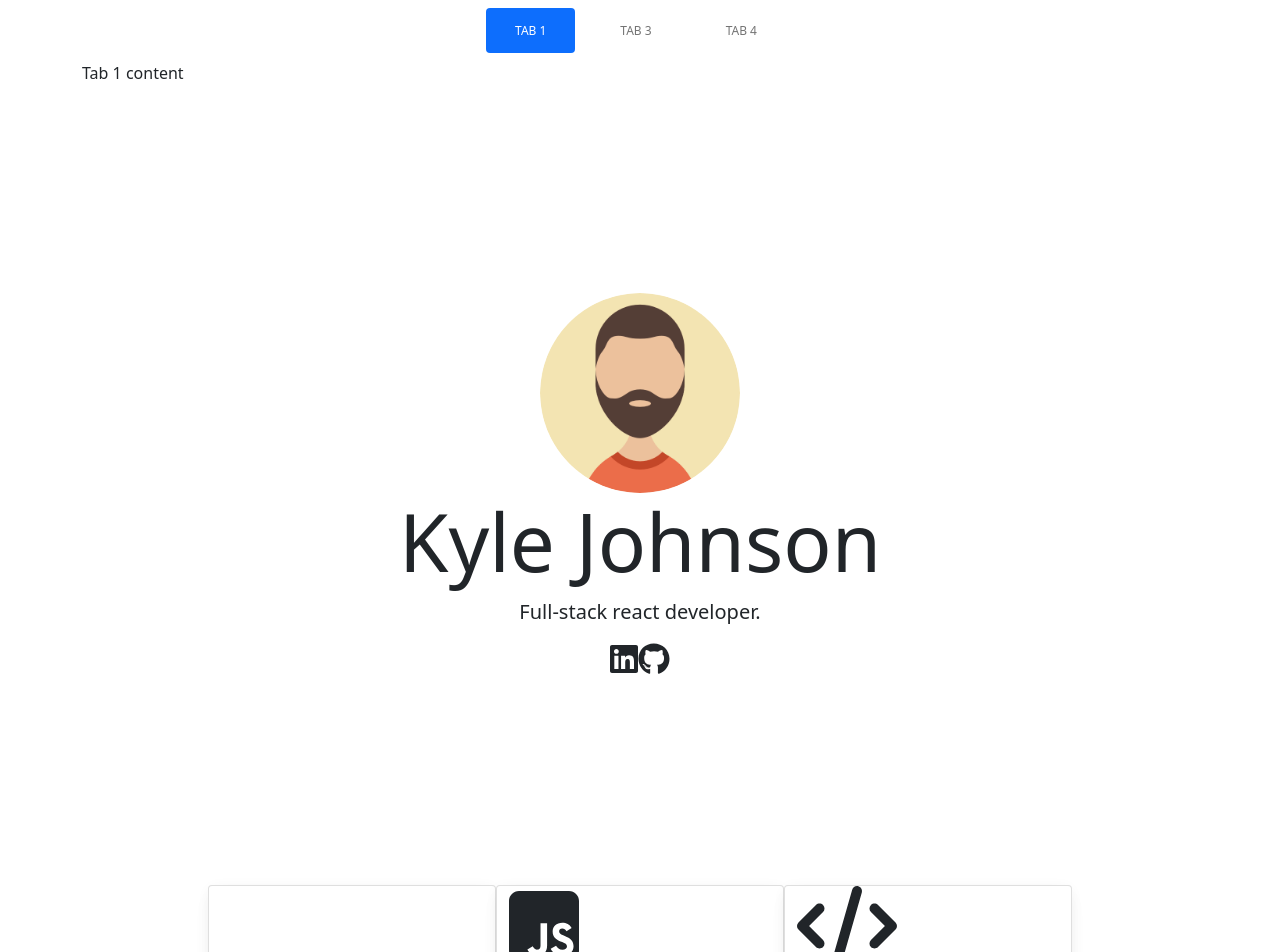
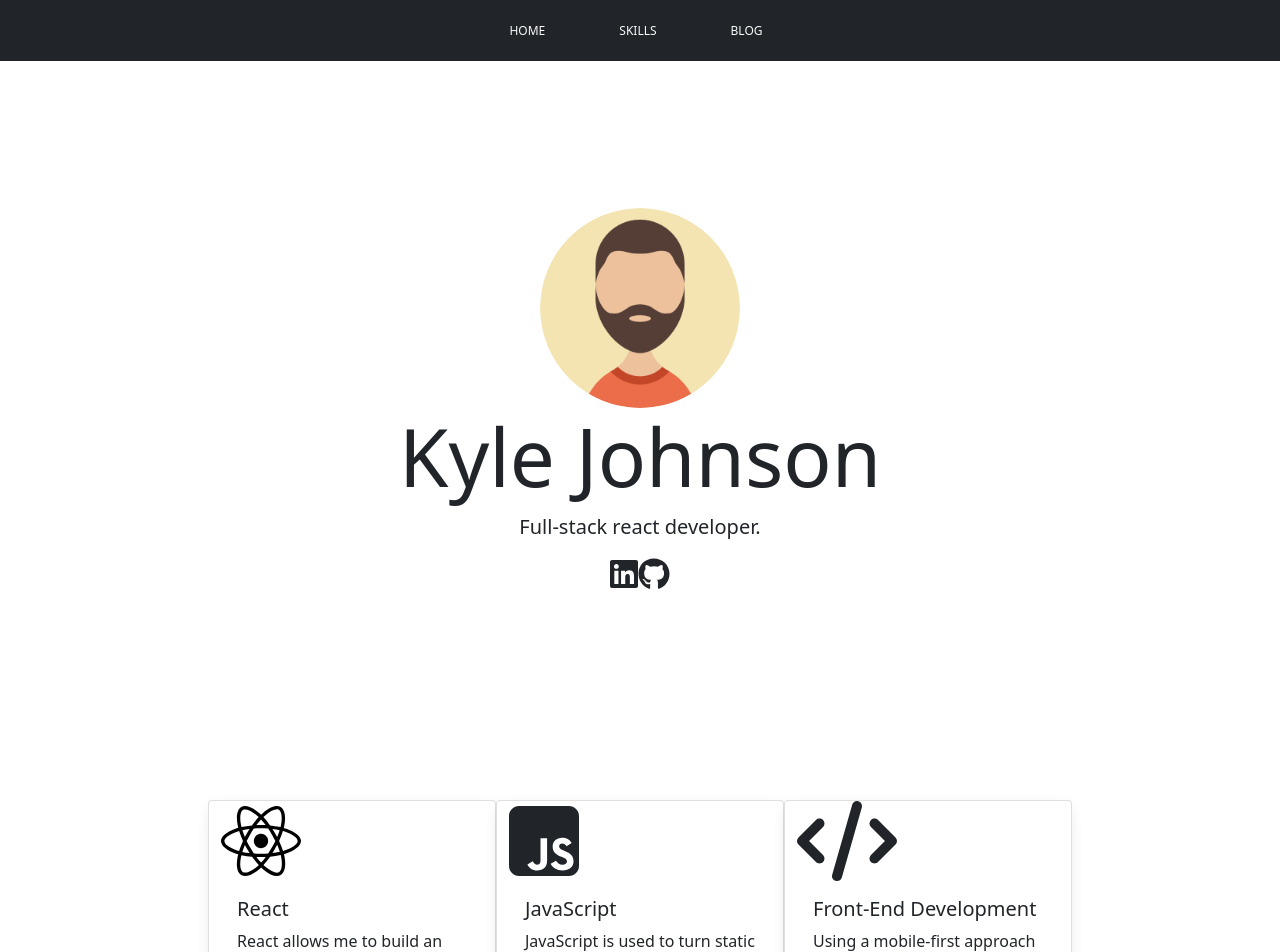
Before and after one commit to 11kyle/professional-website, a React (Create React App) app: page / in a window 1280 px wide. Shown: the top 952 px of the page. Built offline with nearby package versions, Linux system fonts and the light colour scheme.

Commit message:
Last commit of the night

```diff
--- a/package.json
+++ b/package.json
@@ -15,6 +15,7 @@
     "react": "^17.0.2",
     "react-bootstrap": "^2.1.2",
     "react-dom": "^17.0.2",
+    "react-router-dom": "^6.2.1",
     "react-scripts": "5.0.0",
     "recharts": "^2.1.9",
     "web-vitals": "^2.1.4"
--- a/src/Components/Blog.js
+++ b/src/Components/Blog.js
@@ -3,7 +3,7 @@ import BlogPost from './BlogPost';
 
 function Blog() {
     return (
-        <Row>
+        <Row id="blog" style={{ height: "100vh" }}>
             <BlogPost />
         </Row>
     );
--- a/src/Components/Main.js
+++ b/src/Components/Main.js
@@ -6,7 +6,7 @@ import { faLinkedin, faGithub } from '@fortawesome/free-brands-svg-icons';
 function Main() {
     return (
         <section>
-            <Row style={{ height: "100vh" }} className="text-center align-items-center">
+            <Row style={{ height: "100vh" }} className="text-center align-items-center" id="home">
                 <Col >
                     <Image roundedCircle src={ProfilePicture} style={{ width: "200px" }} />
                     <h1 className='display-1'>Kyle Johnson</h1>
--- a/src/Components/Navigation.js
+++ b/src/Components/Navigation.js
@@ -8,31 +8,42 @@ import {
 } from 'mdb-react-ui-kit';
 
 export default function Navigation() {
-    const [basicActive, setBasicActive] = useState('tab1');
+    const [basicActive, setBasicActive] = useState('home');
 
     const handleBasicClick = (value) => {
-        if (value === basicActive) {
-            return;
+        switch (value) {
+            case 'home':
+                document.getElementById('home').scrollIntoView();
+                break;
+            case 'skills':
+                document.getElementById('skills').scrollIntoView();
+                break;
+            case 'blog':
+                document.getElementById('blog').scrollIntoView();
+                break;
+            default:
+                break;
         }
+
         setBasicActive(value);
     };
 
     return (
         <>
-            <MDBTabs pills className="justify-content-center">
+            <MDBTabs pills className="justify-content-center fixed-top bg-dark">
                 <MDBTabsItem>
-                    <MDBTabsLink onClick={() => handleBasicClick('tab1')} active={basicActive === 'tab1'} >
-                        Tab 1
+                    <MDBTabsLink className="text-light" onClick={() => handleBasicClick('home')} active={basicActive === 'tab1'} >
+                        Home
                     </MDBTabsLink>
                 </MDBTabsItem>
                 <MDBTabsItem>
-                    <MDBTabsLink onClick={() => handleBasicClick('tab2')} active={basicActive === 'tab2'}>
-                        Tab 3
+                    <MDBTabsLink className="text-light" onClick={() => handleBasicClick('skills')} active={basicActive === 'tab2'}>
+                        Skills
                     </MDBTabsLink>
                 </MDBTabsItem>
                 <MDBTabsItem>
-                    <MDBTabsLink onClick={() => handleBasicClick('tab3')} active={basicActive === 'tab3'}>
-                        Tab 4
+                    <MDBTabsLink className="text-light" onClick={() => handleBasicClick('blog')} active={basicActive === 'tab3'}>
+                        Blog
                     </MDBTabsLink>
                 </MDBTabsItem>
             </MDBTabs>
--- a/src/Components/Skills.js
+++ b/src/Components/Skills.js
@@ -24,9 +24,9 @@ import { faCode } from '@fortawesome/free-solid-svg-icons';
 function Skills() {
     return (
         <section>
-            <Row className='justify-content-center'>
+            <Row className='justify-content-center' id="skills" style={{ height: "100vh" }}>
                 <Card style={{ width: '18rem' }}>
-                    <FontAwesomeIcon icon={faReact} size="5x" style={{ color: "#fff" }} />
+                    <FontAwesomeIcon icon={faReact} size="5x" style={{ color: "#000" }} />
                     <Card.Body>
                         <Card.Title>React</Card.Title>
                         <Card.Text>
--- a/src/index.js
+++ b/src/index.js
@@ -1,15 +1,16 @@
 import React from 'react';
 import ReactDOM from 'react-dom';
+import { BrowserRouter } from 'react-router-dom';
 import './index.css';
 import 'mdb-react-ui-kit/dist/css/mdb.min.css'
 import App from './App';
 import reportWebVitals from './reportWebVitals';
 
 ReactDOM.render(
-  <React.StrictMode>
-    <App />
-  </React.StrictMode>,
-  document.getElementById('root')
+    <BrowserRouter>
+        <App />
+    </BrowserRouter>,
+    document.getElementById('root')
 );
 
 // If you want to start measuring performance in your app, pass a function
```
Also changed, not shown: src/App.js (+4 -7 lines), src/Routes/About.js (added), src/Routes/Blog.js (added), 1 other file (tests, documents, lock files or other folders).
